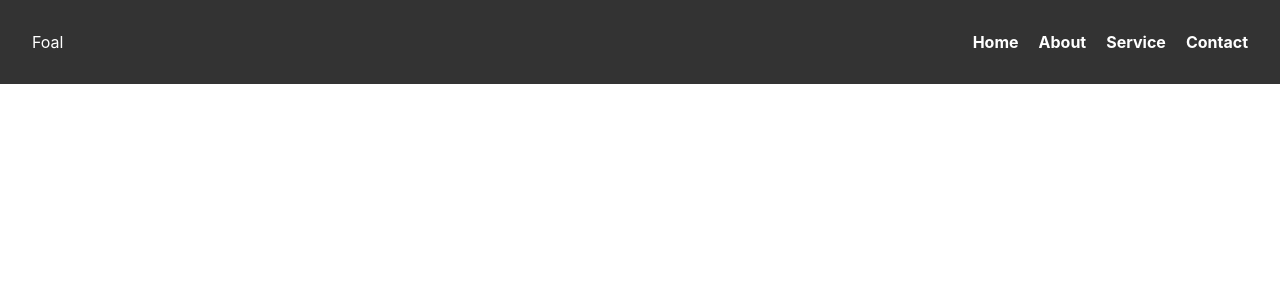
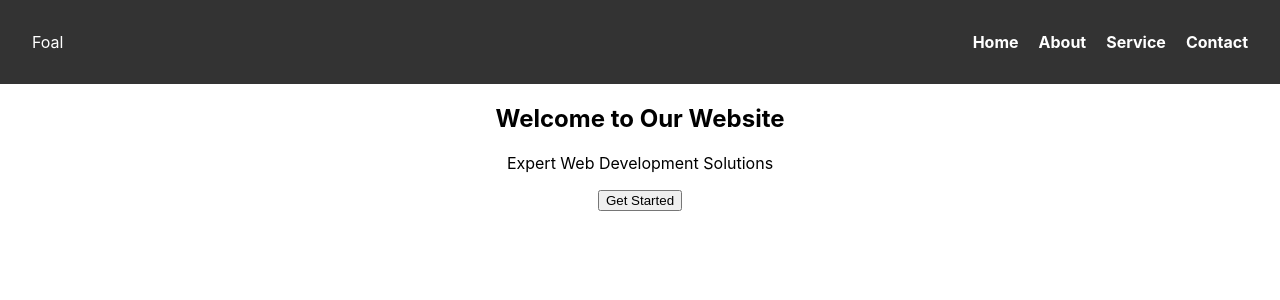
Before and after one commit to hasanrazib/react-landing-page, a React (Create React App) app in the folder project-foal/: page / in a window 1280 px wide. Shown: the top 300 px of the page. Built offline with nearby package versions, Linux system fonts and the light colour scheme.

Commit message:
slider section done

```diff
--- a/project-foal/src/App.js
+++ b/project-foal/src/App.js
@@ -1,11 +1,13 @@
 import React from "react";
 import Navbar from "./Components/Navbar";
+import Slider from "./Components/Slider";
 import './App.css';
 
 function App(){
   return(
     <div className="App">
       <Navbar/>
+      <Slider/>
     </div>
   );
 
--- /dev/null
+++ b/project-foal/src/Components/Slider.js
@@ -0,0 +1,17 @@
+import React from "react";
+import './Slider.css';
+
+const Slider = () => {
+   return(
+    <section className="slider">
+        <div className="slide-content">
+        <h1>Welcome to Our Website</h1>
+        <p>Expert Web Development Solutions</p>
+        <button>Get Started</button>
+      </div>
+    </section>
+   );
+
+};
+
+export default Slider;
```
Also changed, not shown: project-foal/src/Components/Slider.css (added).
